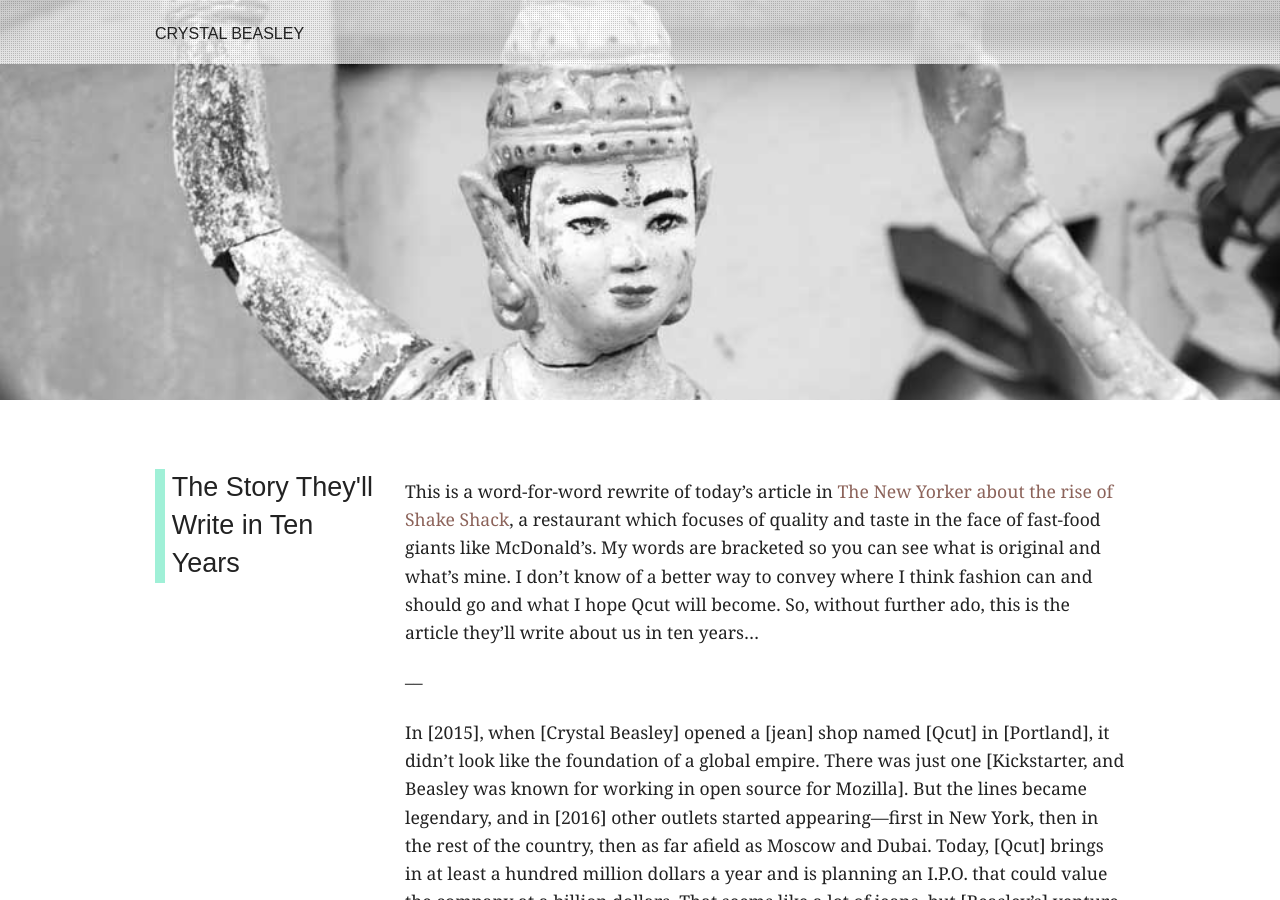
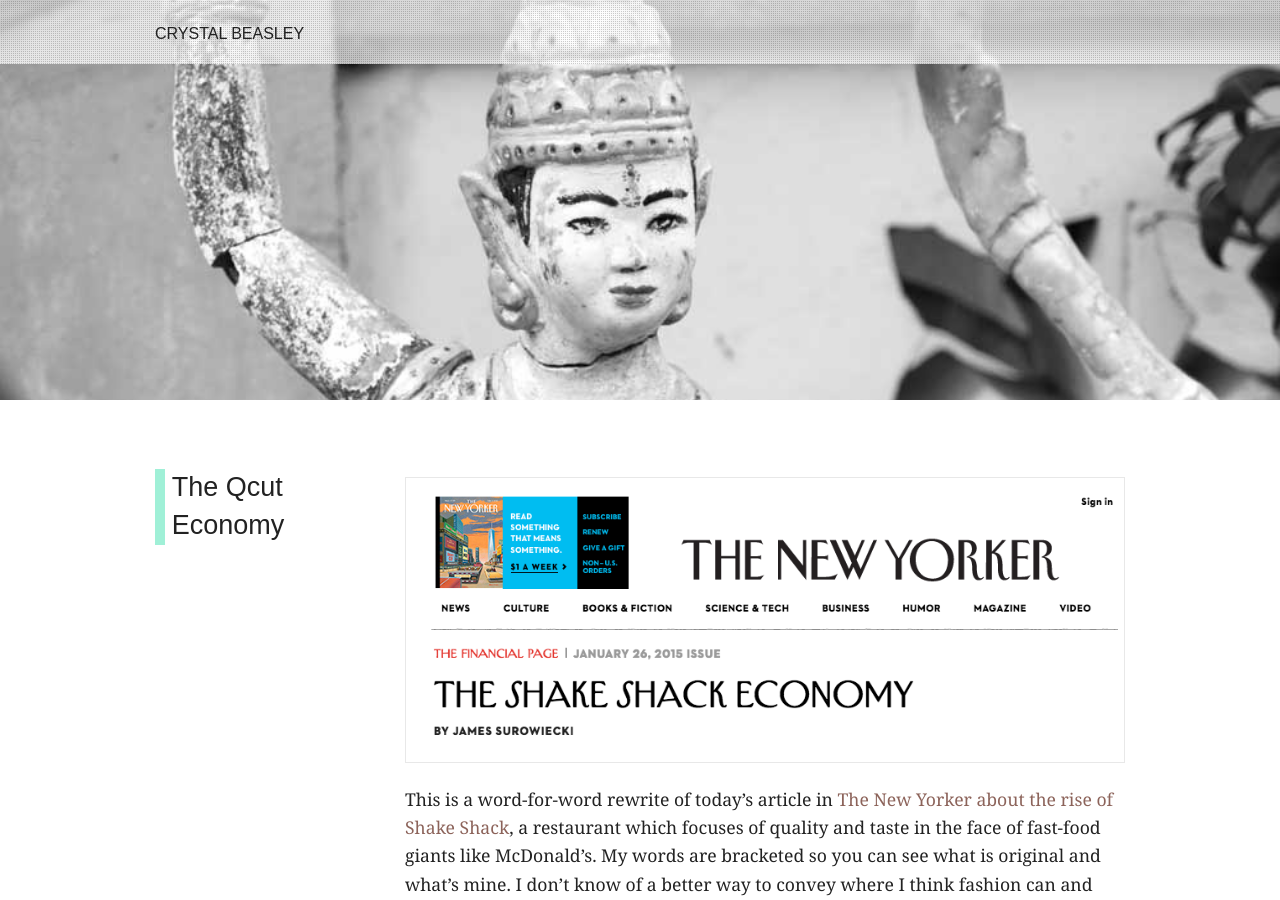
Before and after one commit to skinny97214/skinny97214.github.io, a Jekyll site: the page built from _posts/2015-01-29-new-yorker-shake-shack-economy-qcut.md, in a window 1280 px wide and 900 px high. Built offline with Jekyll 4.4.1, drawn with Linux system fonts in a browser that asks for light colours; Markdown is read by kramdown in place of the engine named in the settings.

Commit message:
rename file, add image

```diff
--- a/_posts/2015-01-29-qcut-10-years.md
+++ b/_posts/2015-01-29-new-yorker-shake-shack-economy-qcut.md
@@ -1,12 +1,14 @@
 ---
 layout: post
-title: The Story They'll Write in Ten Years
+title: The Qcut Economy
 categories:
 tags: []
 status: publish
 type: post
 published: true
 ---
+
+<img src="/img/new-yorker-shake-shack-economy.png" alt="New Yorker masthead" />
 
  This is a word-for-word rewrite of today's article in <a href="http://www.newyorker.com/magazine/2015/01/26/shake-shack-economy">The New Yorker about the rise of Shake Shack</a>, a restaurant which focuses of quality and taste in the face of fast-food giants like McDonald's. My words are bracketed so you can see what is original and what's mine. I don't know of a better way to convey where I think fashion can and should go and what I hope Qcut will become. So, without further ado, this is the article they'll write about us in ten years...
 
```
Also changed, not shown: img/new-yorker-shake-shack-economy.png (added), 1 other file.
